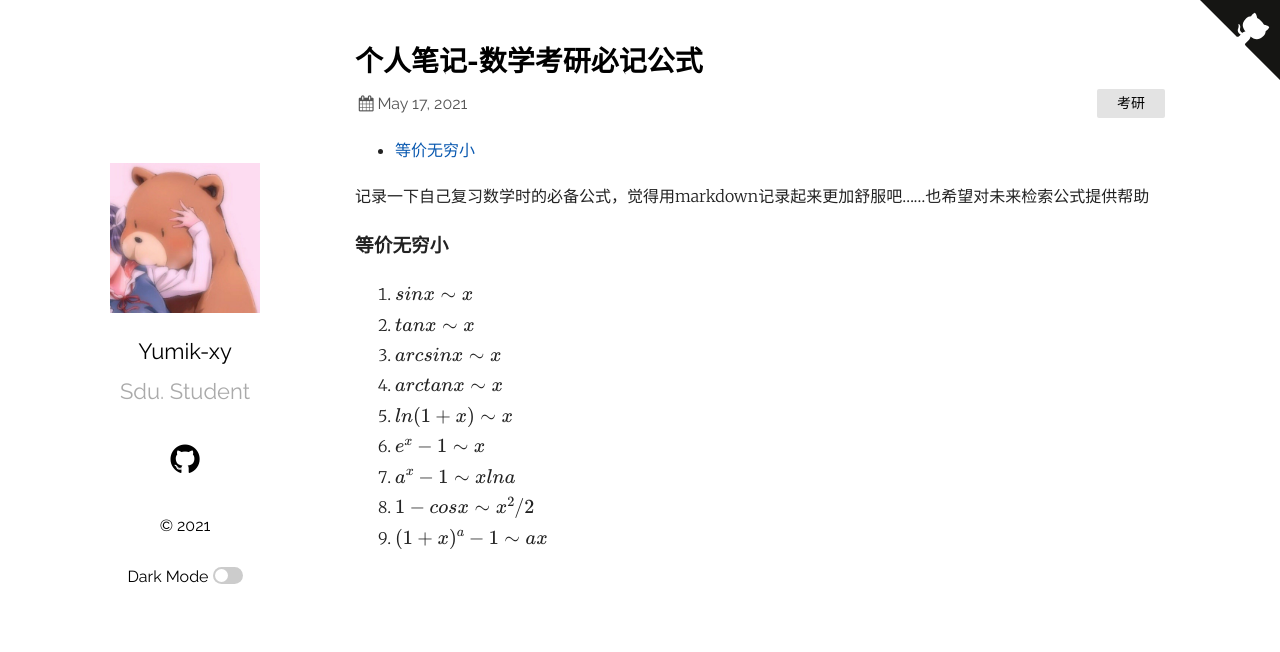
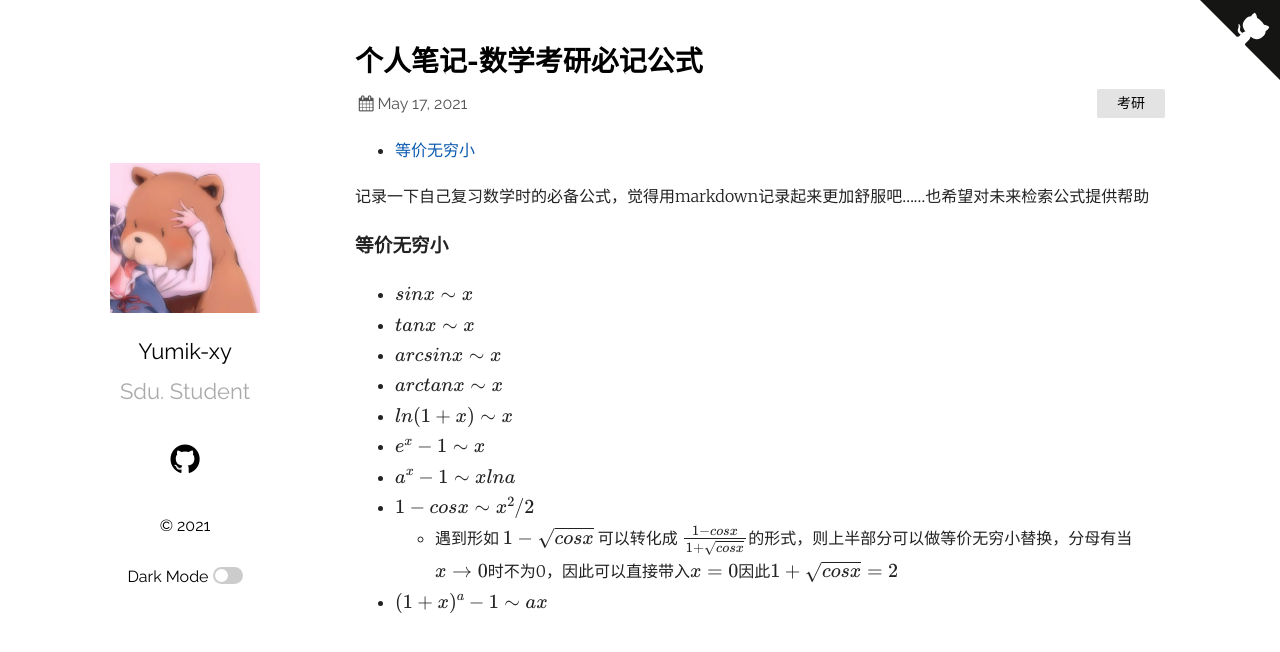
Before and after one commit to Yumik-xy/Yumik-xy.github.io, a Jekyll site: the page built from _posts/2021-05-17-个人笔记-数学考研必记公式.md, in a window 1280 px wide. Shown: the top 652 px of the page. Built offline with Jekyll 4.4.1, drawn with Linux system fonts in a browser that asks for light colours; formulas are drawn with MathJax 3; comment, search, counter and statistics services are not loaded.

Commit message:
Update 2021-05-17-个人笔记-数学考研必记公式.md

```diff
--- a/_posts/2021-05-17-个人笔记-数学考研必记公式.md
+++ b/_posts/2021-05-17-个人笔记-数学考研必记公式.md
@@ -14,12 +14,13 @@ tag: 数学
 
 ### 等价无穷小
 
-1. $sinx \sim x$
-2. $tanx \sim x$
-3. $arcsinx \sim x$
-4. $arctanx \sim x$
-5. $ln(1+x) \sim x$
-6. $e^x-1 \sim x$
-7. $a^x-1 \sim xlna$
-8. $1-cosx \sim x^2/2$
-9. $(1+x)^a-1 \sim ax$
+- $sinx \sim x$
+- $tanx \sim x$
+- $arcsinx \sim x$
+- $arctanx \sim x$
+- $ln(1+x) \sim x$
+- $e^x-1 \sim x$
+- $a^x-1 \sim xlna$
+- $1-cosx \sim x^2/2$
+  - 遇到形如 $1-\sqrt{cosx}$ 可以转化成 $\frac{1-cosx}{1+\sqrt{cosx}}$的形式，则上半部分可以做等价无穷小替换，分母有当$x\to0$时不为0，因此可以直接带入$x=0$因此$1+\sqrt{cosx}=2$
+- $(1+x)^a-1 \sim ax$
```
